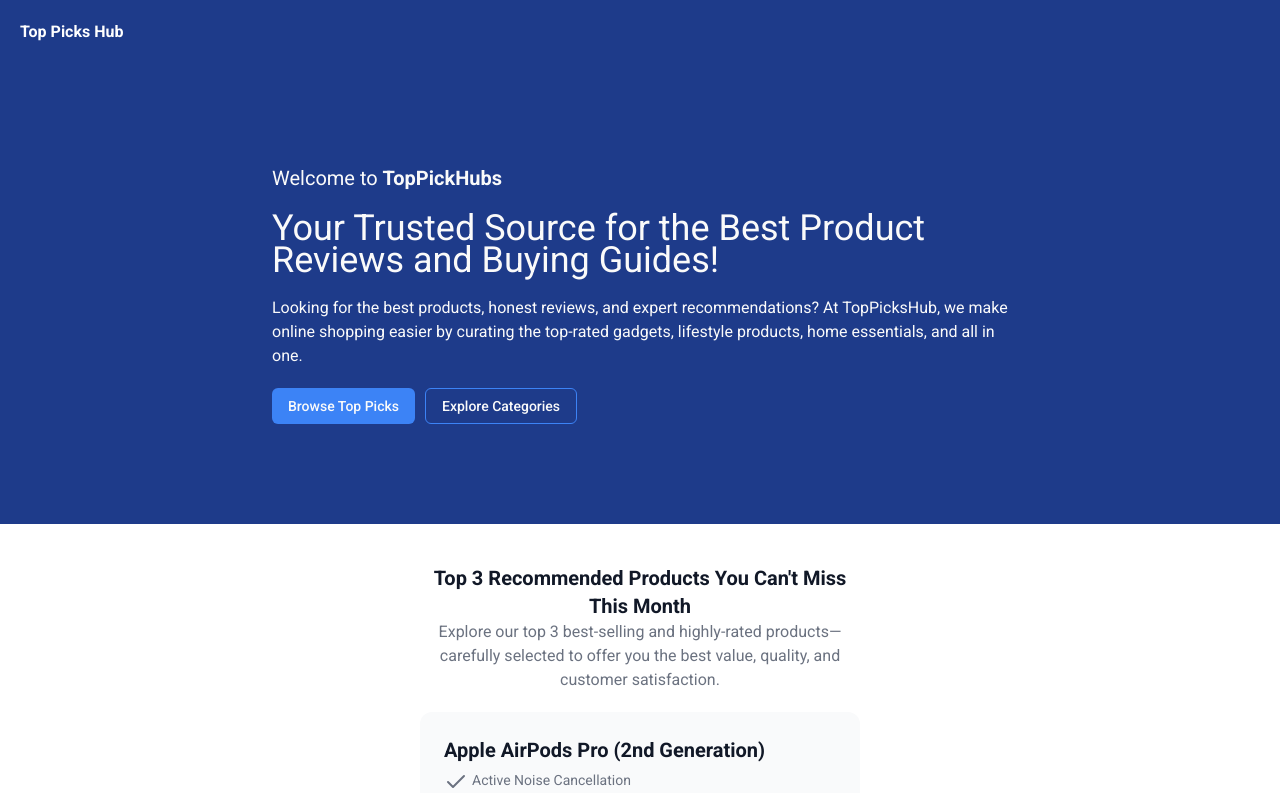
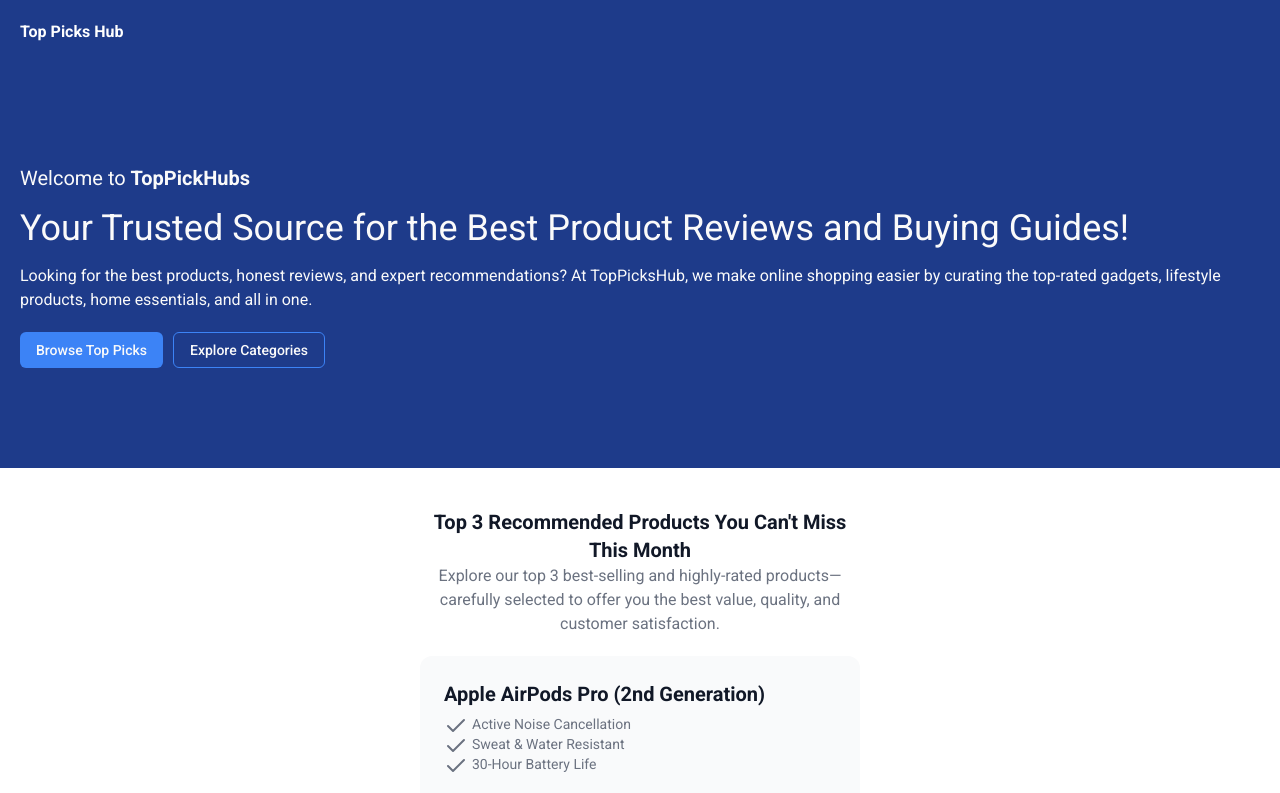
Before and after one commit to irefransdotdev/top-picks-hub, a Next.js app: page / in a window 1280 px wide. Shown: the top 793 px of the page. Built offline with nearby package versions, Linux system fonts and the light colour scheme.

Commit message:
Update hero section width

```diff
--- a/src/components/sections/hero.tsx
+++ b/src/components/sections/hero.tsx
@@ -7,8 +7,8 @@
   const motion = useMotion();
 
   return (
-    <section className="text-gray-900 py-20 w-full lg:max-w-3xl mx-auto">
-      <div className="px-4 flex flex-col gap-5 text-center lg:text-start">
+    <section className="text-gray-900 py-20 w-full container mx-auto">
+      <div className="flex flex-col gap-5 text-center lg:text-start">
         <header>
           <motion.div
             className="box"
```
